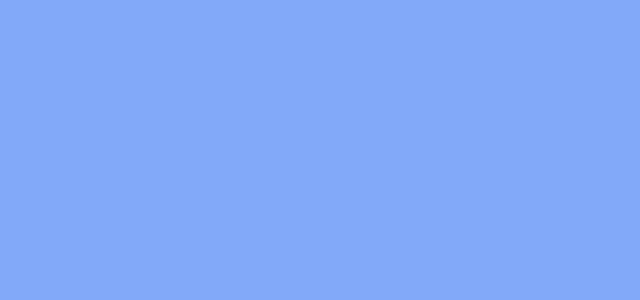
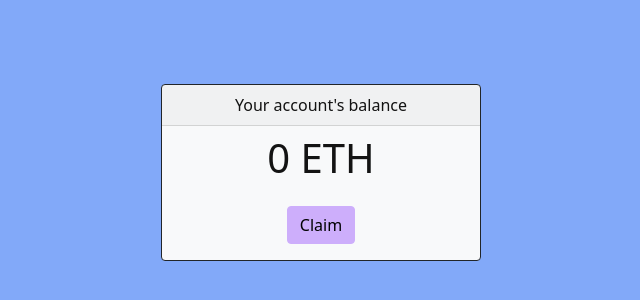
Before and after one commit to adpinola/Micropayments, a React (Create React App) app: page /contractor in a window 1280 px wide. Before the commit this address had no page. Shown: the part 228-528 px from the top of the page, without its empty margins (319-959 px from the left). Built offline with nearby package versions, Linux system fonts and the light colour scheme.

Commit message:
wip: contractor page

```diff
--- a/src/App.tsx
+++ b/src/App.tsx
@@ -2,12 +2,14 @@ import React, { FC } from 'react';
 import { Route, Routes, BrowserRouter } from 'react-router-dom';
 import './styles/App.scss';
 import Home from './components/Home';
+import Contractor from './components/Contractor';
 
 const App: FC = () => (
   <div className="app">
     <BrowserRouter>
       <Routes>
         <Route path="/" element={<Home />} />
+        <Route path="/contractor" element={<Contractor />} />
       </Routes>
     </BrowserRouter>
   </div>
--- /dev/null
+++ b/src/components/Contractor.tsx
@@ -0,0 +1,54 @@
+import React, { FC, useState } from 'react';
+import { Button, Col, Container, Row, Card, Modal, FormControl, InputGroup, FloatingLabel } from 'react-bootstrap';
+import '../styles/Contractor.scss';
+
+const Contractor: FC = () => {
+  // eslint-disable-next-line @typescript-eslint/no-unused-vars
+  const [balance, setBalance] = useState<number>(0);
+  const [showModal, setShowModal] = useState(false);
+
+  return (
+    <div id="contractor">
+      <Container className="content">
+        <Row>
+          <Col>
+            <Card className="text-center" border="dark" bg="light">
+              <Card.Header>Your account&apos;s balance</Card.Header>
+              <Card.Title as="h1">{balance} ETH</Card.Title>
+              <Card.Body>
+                <Button variant="secondary" onClick={() => setShowModal(true)}>
+                  Claim
+                </Button>
+              </Card.Body>
+            </Card>
+          </Col>
+        </Row>
+      </Container>
+      <Modal show={showModal} onHide={() => setShowModal(false)} className="contractor-modal">
+        <Modal.Header closeButton>
+          <Modal.Title>Claim your payment</Modal.Title>
+        </Modal.Header>
+        <Modal.Body>
+          <FloatingLabel label="Contract Address" className="mb-3">
+            <FormControl aria-label="target contract address" placeholder="0x..." />
+          </FloatingLabel>
+          <InputGroup className="mb-3">
+            <FormControl aria-label="ETH amount to claim" placeholder="0.0000" />
+            <InputGroup.Text>ETH</InputGroup.Text>
+          </InputGroup>
+          <InputGroup className="mb-3">
+            <FormControl aria-label="nonce" placeholder={Date.now().toString()} />
+          </InputGroup>
+          <FloatingLabel label="Signature" className="mb-3">
+            <FormControl style={{ minHeight: '150px', maxHeight: '250px' }} as="textarea" aria-label="signature" placeholder="0x..." />
+          </FloatingLabel>
+        </Modal.Body>
+        <Modal.Footer>
+          <Button>Confirm</Button>
+        </Modal.Footer>
+      </Modal>
+    </div>
+  );
+};
+
+export default Contractor;
--- /dev/null
+++ b/src/styles/Contractor.scss
@@ -0,0 +1,27 @@
+@use './variables';
+
+#contractor {
+  height: 100%;
+  .content {
+    height: 100%;
+    display: flex;
+    align-items: center;
+    justify-content: center;
+    .card {
+      width: 20rem;
+      .card-title {
+        margin-top: 0.5rem;
+      }
+    }
+  }
+}
+
+.contractor-modal.modal {
+  .modal-dialog {
+    height: calc(100% - 20px);
+    margin: 10px auto 10px 10px;
+    .modal-content {
+      height: 100%;
+    }
+  }
+}
```
